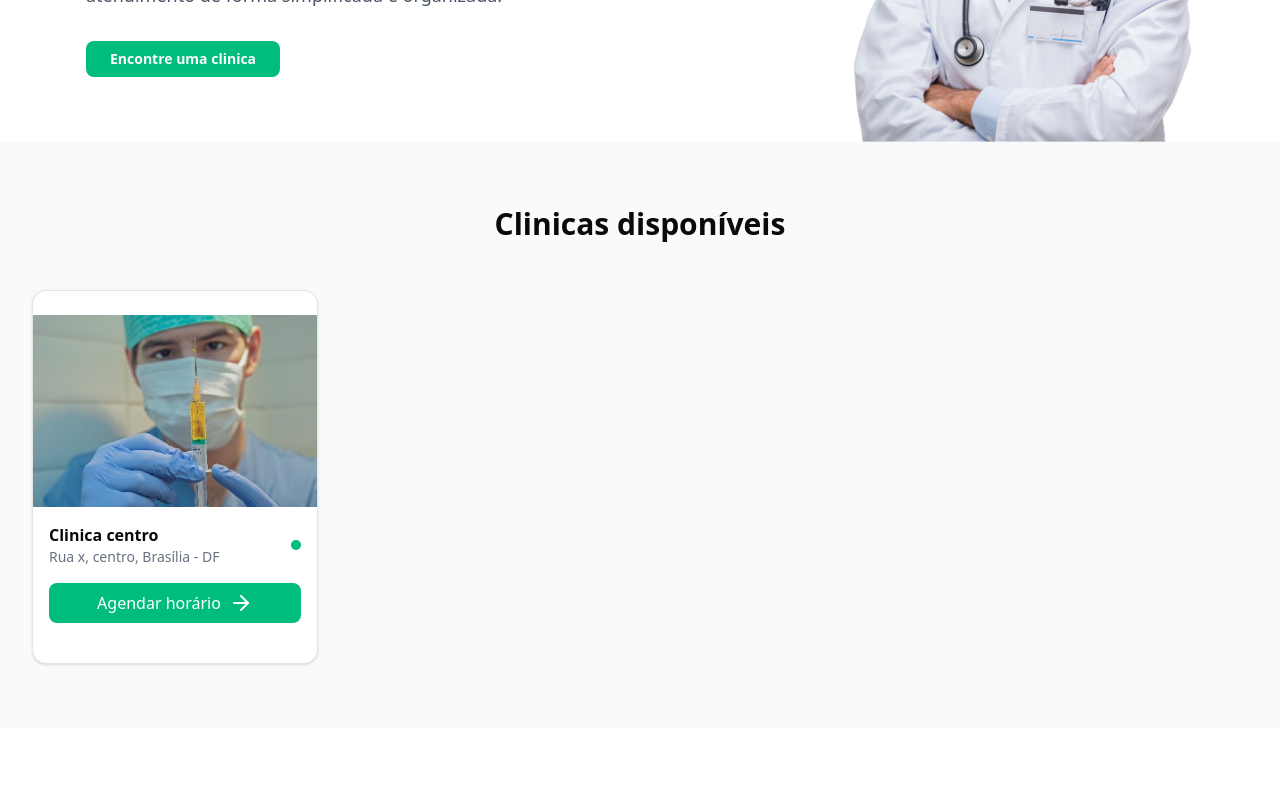
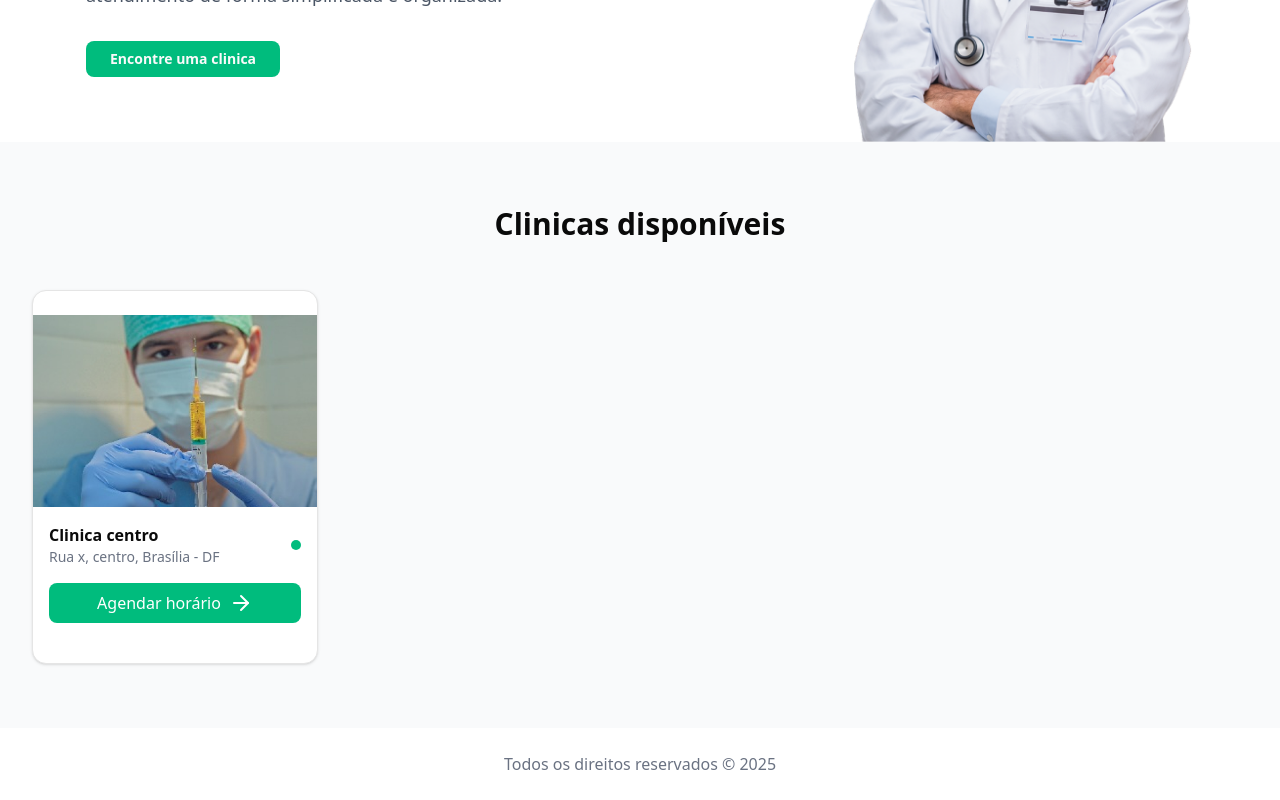
Before and after one commit to sicodes2021/odontopro, a Next.js app: page / in a window 1280 px wide. Shown: the part 369-1169 px from the top of the page. Before the commit the page ends 1097 px from the top, so only its background shows below. Built offline with nearby package versions, Linux system fonts and the light colour scheme.

Commit message:
Criando o footer da aplicação

```diff
--- /dev/null
+++ b/src/app/(public)/_components/footer.tsx
@@ -0,0 +1,9 @@
+
+
+export function Footer() {
+    return(
+        <footer className="py-6 text-center text-gray-500 text-sm md:text-base">
+            <p>Todos os direitos reservados © {new Date().getFullYear()}</p>
+        </footer>
+    )
+}
--- a/src/app/(public)/page.tsx
+++ b/src/app/(public)/page.tsx
@@ -1,3 +1,4 @@
+import { Footer } from "./_components/footer";
 import { Header } from "./_components/header";
 import { Hero } from "./_components/hero";
 import { Professionals } from "./_components/professionals";
@@ -12,6 +13,8 @@
         <Hero />
 
         <Professionals />
+
+        <Footer />
       </div>
     </div>
   )
```
